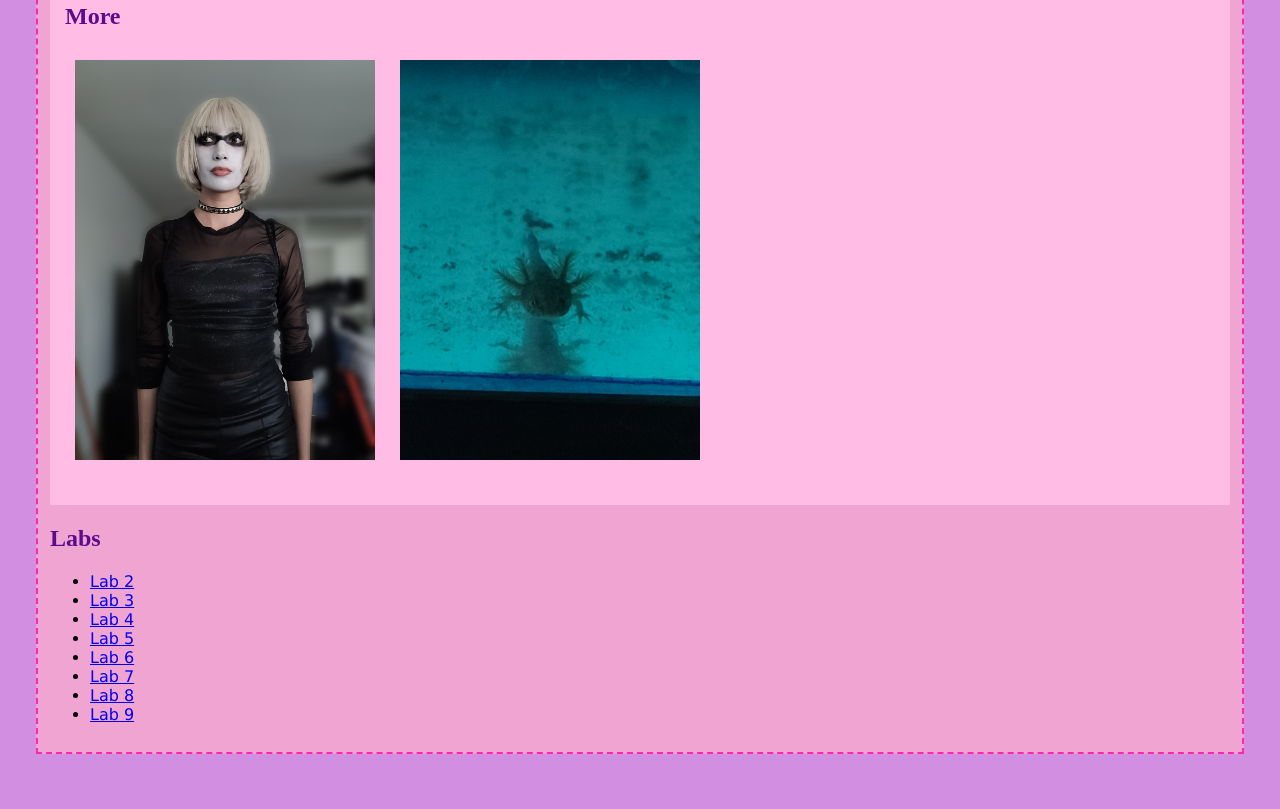
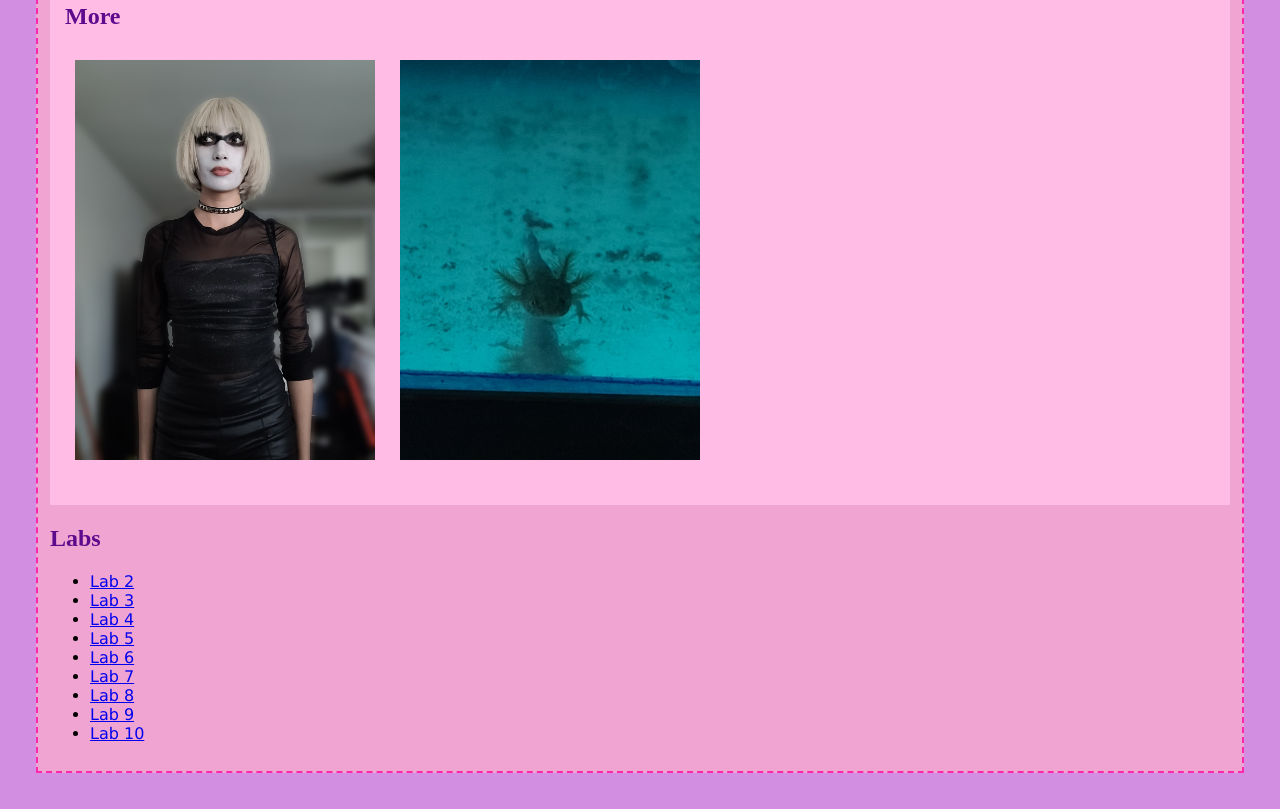
Before and after one commit to aprilgarnica/art101, a plain HTML site: page index.html in a window 1280 px wide. Shown: the part 637-1446 px from the top of the page. Drawn offline with Linux system fonts and the light colour scheme.

Commit message:
Homepage lab 10

```diff
--- a/index.html
+++ b/index.html
@@ -54,6 +54,7 @@
 				  <li><a href="lab7/index.html">Lab 7</a></li>
 				  <li><a href="lab8/index.html">Lab 8</a></li>
 				  <li><a href="lab9/index.html">Lab 9</a></li>
+				  <li><a href="lab10/index.html">Lab 10</a></li>
 				</ul>
 			  </div><!-- Put links to labs here. -->
 		</nav>
```
Also changed, not shown: 1 other file.
